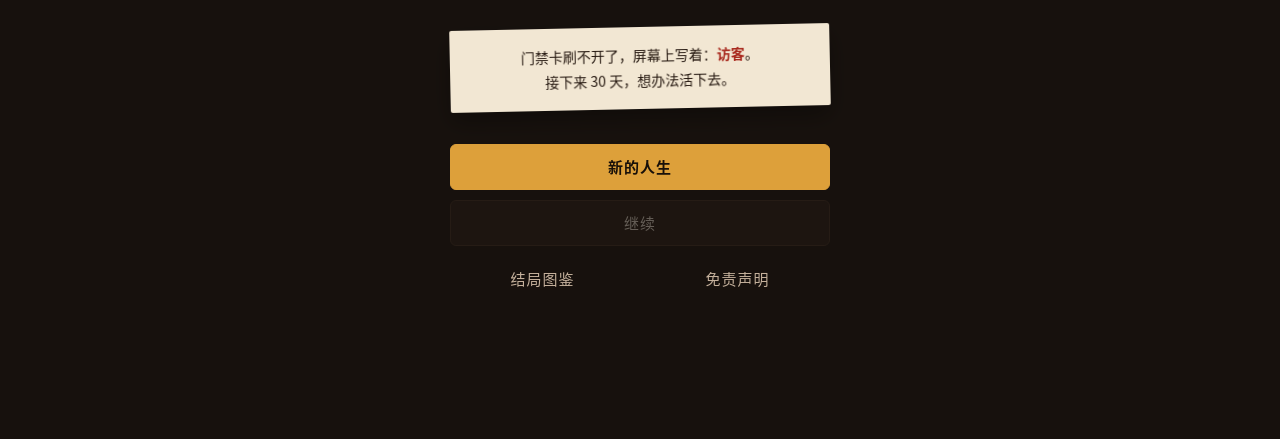
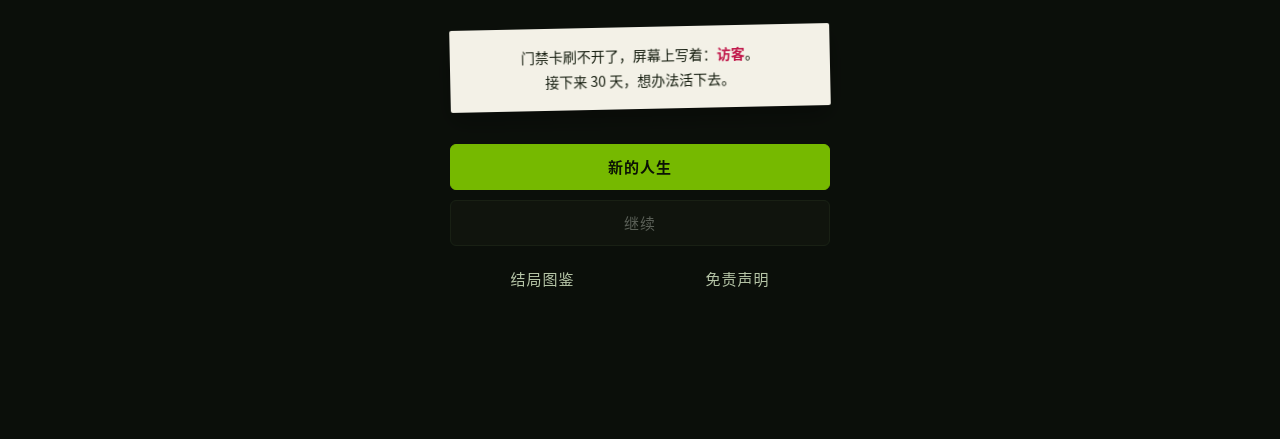
Before and after one commit to Re-dorn/jensen-run, a plain HTML site: page index.html in a window 1280 px wide. Shown: the part 361-800 px from the top of the page. Drawn offline with Linux system fonts and the light colour scheme.

Commit message:
配色改为发布会风格：近黑底 + NVIDIA 绿 + 玫红
Co-Authored-By: Claude Opus 5.5 <noreply@anthropic.com>

```diff
--- a/index.html
+++ b/index.html
@@ -3,7 +3,7 @@
 <head>
 <meta charset="UTF-8">
 <meta name="viewport" content="width=device-width, initial-scale=1.0, viewport-fit=cover">
-<meta name="theme-color" content="#17110d">
+<meta name="theme-color" content="#0b0f0a">
 <meta name="description" content="被辞职后的 30 天：一部关于逃亡、重启与皮衣的恶搞数值模拟小游戏。">
 <title>皮衣求生记：Jensen, Run!</title>
 <link rel="stylesheet" href="style.css">
--- a/style.css
+++ b/style.css
@@ -1,37 +1,49 @@
-/* 《皮衣求生记》界面：深棕皮面 + 米色餐巾纸 */
+/* 《皮衣求生记》界面：发布会配色（近黑 + NVIDIA 绿 + 玫红） */
 :root {
-  --bg: #17110d;
-  --panel: #1f1712;
-  --raised: #281e17;
-  --key: #2a1f18;
-  --hover: #30231b;
-  --press: #1d1510;
-  --line: #2e221a;
-  --line-2: #423126;
+  --bg: #0b0f0a;
+  --panel: #121810;
+  --raised: #1a2216;
+  --key: #1c2a15;
+  --hover: #223019;
+  --press: #0e130c;
+  --line: #212b1c;
+  --line-2: #34442a;
 
-  --text: #f5ece0;
-  --text-2: #c4b09b;
-  --muted: #a6917d;
+  --text: #eef5e6;
+  --text-2: #b6c5a7;
+  --muted: #8e9d81;
 
-  --accent: #dda03a;
-  --accent-ink: #181009;
-  --route: #c98e3a;
-  --up: #6cc082;
-  --down: #f46e5d;
-  --danger-bg: #341512;
-  --danger-line: #b83a2d;
+  --accent: #76b900;
+  --accent-ink: #0b1204;
+  --route: #76b900;
+  --up: #8fe36b;
+  --down: #ff5d78;
+  --danger-bg: #3a0f1d;
+  --danger-line: #ff3d6e;
 
-  --paper: #f2e7d3;
-  --paper-2: #e6d8bf;
-  --paper-line: #d8c9b0;
-  --ink: #261911;
-  --ink-2: #634b3a;
-  --ink-up: #1d6835;
-  --ink-down: #a8281d;
+  --paper: #f3f1e7;
+  --paper-2: #e3e8d3;
+  --paper-line: #d3d8c0;
+  --ink: #141c0e;
+  --ink-2: #4c5a3e;
+  --ink-up: #2c6e12;
+  --ink-down: #c0174a;
 
   --serif: "Songti SC", "STSong", "STZhongsong", "Source Han Serif SC", "Noto Serif SC", "Noto Serif CJK SC", "SimSun", serif;
   --sans: "PingFang SC", "Hiragino Sans GB", "Microsoft YaHei UI", "Microsoft YaHei", "Noto Sans CJK SC", system-ui, sans-serif;
   --mono: ui-monospace, "SF Mono", "Cascadia Mono", Consolas, monospace;
+
+  --accent-hover: #8bd116;
+  --btn-line-hover: #4d6b2a;
+  --glow: #1a2e10;
+  --night: #9fc3ff;
+  --heat: #ff7a45;
+  --npc: #5f7350;
+  --player: #ff4fa3;
+  --scrim: 11, 15, 10;
+  --scene-text: #eef5e6;
+  --napkin-deco: none;
+  --badge-normal: #2a3424;
 
   --r: 6px;
   --safe-t: env(safe-area-inset-top, 0px);
@@ -73,11 +85,11 @@ button:focus-visible { outline: 2px solid var(--accent); outline-offset: 2px; }
   letter-spacing: 1px;
   transition: background .15s, border-color .15s, transform .08s;
 }
-.btn:hover:not(:disabled) { background: var(--hover); border-color: #5a4334; }
+.btn:hover:not(:disabled) { background: var(--hover); border-color: var(--btn-line-hover); }
 .btn:active:not(:disabled) { transform: translateY(1px); background: var(--press); }
 .btn:disabled { opacity: .35; cursor: default; }
 .btn.primary { background: var(--accent); border-color: var(--accent); color: var(--accent-ink); font-weight: 600; }
-.btn.primary:hover:not(:disabled) { background: #e8ad4a; border-color: #e8ad4a; }
+.btn.primary:hover:not(:disabled) { background: var(--accent-hover); border-color: var(--accent-hover); }
 .btn.ghost { background: transparent; border-color: transparent; color: var(--text-2); }
 .btn.ghost:hover:not(:disabled) { background: transparent; border-color: transparent; color: var(--text); text-decoration: underline; text-underline-offset: 4px; }
 .btn.small { min-height: 36px; font-size: 13px; }
@@ -90,7 +102,7 @@ button:focus-visible { outline: 2px solid var(--accent); outline-offset: 2px; }
   align-items: center;
   justify-content: center;
   padding: calc(24px + var(--safe-t)) 24px calc(24px + var(--safe-b));
-  background: radial-gradient(120% 70% at 50% 0%, #2a1e16 0%, var(--bg) 60%);
+  background: radial-gradient(120% 70% at 50% 0%, var(--glow) 0%, var(--bg) 60%);
   overflow-y: auto;
 }
 .title-box { width: min(380px, 100%); margin: auto; display: flex; flex-direction: column; align-items: center; text-align: center; }
@@ -131,7 +143,7 @@ h1 { font-family: var(--serif); font-size: 46px; font-weight: 700; letter-spacin
 .tb-date { display: flex; align-items: baseline; gap: 10px; white-space: nowrap; }
 #date-text { font-family: var(--serif); font-size: 24px; font-weight: 700; }
 #slot-text { font-size: 13px; color: var(--text-2); }
-#slot-text.night { color: #a9b6d6; }
+#slot-text.night { color: var(--night); }
 .tb-day { display: flex; align-items: center; gap: 10px; max-width: 260px; font-size: 12px; color: var(--muted); white-space: nowrap; }
 .tb-day .bar { flex: 1; min-width: 60px; }
 .tb-day .bar i { background: var(--accent); }
@@ -165,7 +177,7 @@ h1 { font-family: var(--serif); font-size: 46px; font-weight: 700; letter-spacin
 .meter.danger { margin: 0 -10px; padding: 7px 10px; background: var(--danger-bg); border-left: 2px solid var(--danger-line); }
 .meter.danger .lb, .meter.danger .v { color: var(--down); }
 .meter.danger .bar i { background: var(--down); }
-.meter.heat .bar i { background: #d9864a; }
+.meter.heat .bar i { background: var(--heat); }
 .meter.route .bar i { background: var(--route); }
 .tags { display: flex; flex-wrap: wrap; gap: 6px 14px; font-size: 13px; color: var(--text-2); }
 .tags span::before { content: ""; display: inline-block; width: 4px; height: 4px; border-radius: 50%; background: var(--accent); margin: 0 7px 3px 0; }
@@ -218,7 +230,7 @@ h1 { font-family: var(--serif); font-size: 46px; font-weight: 700; letter-spacin
 #main.busy .act, #main.busy .key-act { pointer-events: none; opacity: .55; }
 
 /* 右：餐巾纸 */
-.napkin { background: var(--paper); color: var(--ink); }
+.napkin { background: var(--paper); color: var(--ink); background-image: var(--napkin-deco); background-repeat: repeat-x; background-size: auto 6px; }
 #feed-box { display: flex; flex-direction: column; min-height: 0; }
 .napkin-head { display: flex; justify-content: space-between; align-items: baseline; padding: 18px 20px 8px; }
 .napkin-head h3 { font-family: var(--serif); font-size: 18px; font-weight: 700; }
@@ -264,7 +276,7 @@ h1 { font-family: var(--serif); font-size: 46px; font-weight: 700; letter-spacin
   cursor: pointer;
   animation: rise .3s ease-out;
 }
-#event-title { padding: 18px 24px 0; font-family: var(--serif); font-size: 20px; font-weight: 700; }
+#event-title { color: var(--scene-text); padding: 18px 24px 0; font-family: var(--serif); font-size: 20px; font-weight: 700; }
 #event-art { flex: 1; min-height: 0; display: flex; align-items: center; justify-content: center; font-size: clamp(72px, 16vh, 128px); line-height: 1; }
 #event-art.pop { animation: pop .45s ease-out; }
 #event-box.choosing #event-art { align-items: flex-start; padding-top: 14px; font-size: clamp(48px, 9vh, 84px); transition: font-size .2s; }
@@ -276,10 +288,10 @@ h1 { font-family: var(--serif); font-size: 46px; font-weight: 700; letter-spacin
   background: var(--panel);
   border-top: 1px solid var(--line-2);
 }
-#speaker { display: inline-block; margin-bottom: 8px; padding-left: 9px; border-left: 2px solid #8c6f5a; font-size: 14px; font-weight: 600; }
+#speaker { display: inline-block; margin-bottom: 8px; padding-left: 9px; border-left: 2px solid var(--npc); font-size: 14px; font-weight: 600; }
 #speaker:empty { display: none; }
-#speaker.player { color: #eab354; border-left-color: var(--accent); }
-#text { font-size: 17px; line-height: 1.8; }
+#speaker.player { color: var(--player); border-left-color: var(--accent); }
+#text { font-size: 17px; line-height: 1.8; color: var(--text); }
 #text.narration { color: var(--text-2); }
 #next-hint { position: absolute; right: 24px; bottom: 14px; width: 8px; height: 8px; border-right: 2px solid var(--accent); border-bottom: 2px solid var(--accent); transform: rotate(45deg); display: none; animation: nudge 1s ease-in-out infinite; }
 #next-hint.show { display: block; }
@@ -289,7 +301,7 @@ h1 { font-family: var(--serif); font-size: 46px; font-weight: 700; letter-spacin
   position: absolute; left: 0; right: 0; top: 56px; bottom: 150px;
   display: none; flex-direction: column; justify-content: flex-end; align-items: center; gap: 8px;
   padding: 12px 24px;
-  background: linear-gradient(to bottom, rgba(23,17,13,0) 0%, rgba(23,17,13,.55) 35%, rgba(23,17,13,.88) 100%);
+  background: linear-gradient(to bottom, rgba(var(--scrim),0) 0%, rgba(var(--scrim),.55) 35%, rgba(var(--scrim),.88) 100%);
   overflow-y: auto;
   z-index: 2;
 }
@@ -361,7 +373,7 @@ h1 { font-family: var(--serif); font-size: 46px; font-weight: 700; letter-spacin
 
 .badge { display: inline-block; padding: 3px 10px; border-radius: 3px; font-size: 12px; font-weight: 600; letter-spacing: 1px; }
 .badge.good   { background: var(--accent); color: var(--accent-ink); }
-.badge.normal { background: #3d2d22; color: var(--text); }
+.badge.normal { background: var(--badge-normal); color: var(--text); }
 .badge.hidden { background: #36223d; color: #eedbff; }
 .badge.bad    { background: #472612; color: #ffc885; }
 .badge.dead   { background: #4d1614; color: #ffd4cf; }
@@ -394,7 +406,7 @@ h1 { font-family: var(--serif); font-size: 46px; font-weight: 700; letter-spacin
   .chip .v { font-family: var(--serif); font-size: 17px; font-weight: 700; font-variant-numeric: tabular-nums; white-space: nowrap; }
   .chip .v small { font-family: var(--sans); font-size: 11px; font-weight: 400; color: var(--text-2); margin-left: 1px; }
   .chip .bar { margin-top: 5px; }
-  .chip.heat .bar i { background: #d9864a; }
+  .chip.heat .bar i { background: var(--heat); }
   .chip.danger { background: var(--danger-bg); box-shadow: inset 0 -2px 0 var(--danger-line); }
   .chip.danger .lb, .chip.danger .v, .chip.danger .v small { color: var(--down); }
   .chip.danger .bar i { background: var(--down); }
```
